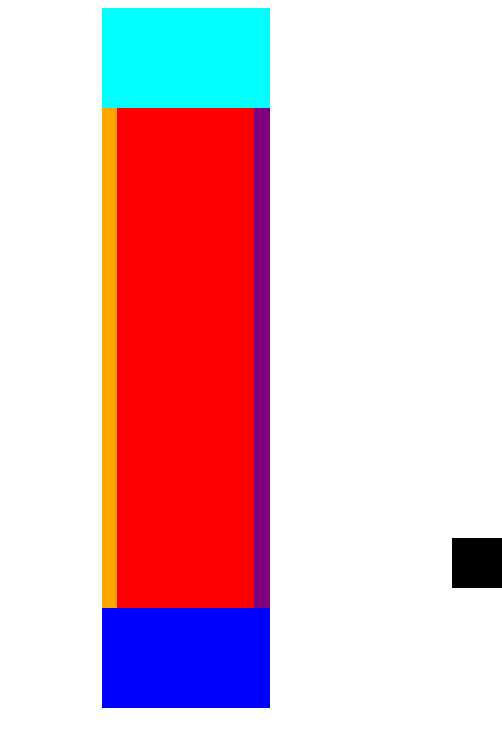
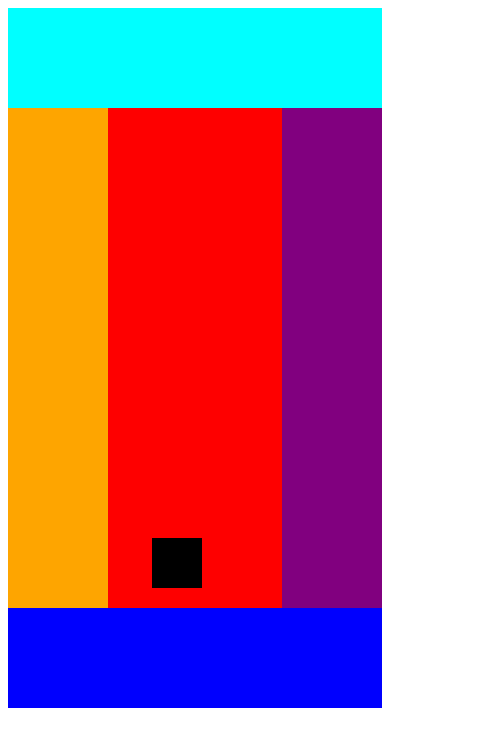
Before and after one commit to greenfox-velox/annatorok, a plain HTML site: page week-02/day-01/Problem3/index.html in a window 390 px wide. Shown: the whole page, 502 px wide, since content can reach past the window. Drawn offline with Linux system fonts and the light colour scheme.

Commit message:
Fix for responsive layout

```diff
--- a/week-02/day-01/Problem3/style.css
+++ b/week-02/day-01/Problem3/style.css
@@ -1,25 +1,29 @@
+body {
+  max-width: 620px;
+}
+
 .wrapper {
-  width: 50%;
+  width: 100%;
   box-sizing: border-box;
   margin: 0 auto;
 }
 
 .header {
   background: #00FFFF;
+  width: 100%;
   height: 100px;
-  width: 90%;
 }
 
 .center-content {
   display: flex;
-  width: 90%;
+  width: 100%;
   position: relative;
   justify-content: space-between;
 }
 
 .sidebar-left {
   background: #FEA500;
-  width: 20%;
+  min-width: 100px;
   height: 500px;
 }
 
@@ -31,7 +35,7 @@
 
 .sidebar-right {
   background: #81007F;
-  width: 20%;
+  min-width: 100px;
   height: 500px;
 }
 
@@ -41,11 +45,11 @@
   height: 50px;
   position: absolute;
   bottom: 20px;
-  left: 350px;
+  right: 180px;
 }
 
 .footer {
   background: #0000FE;
-  width: 90%;
+  width: 100%;
   height: 100px;
 }
```
